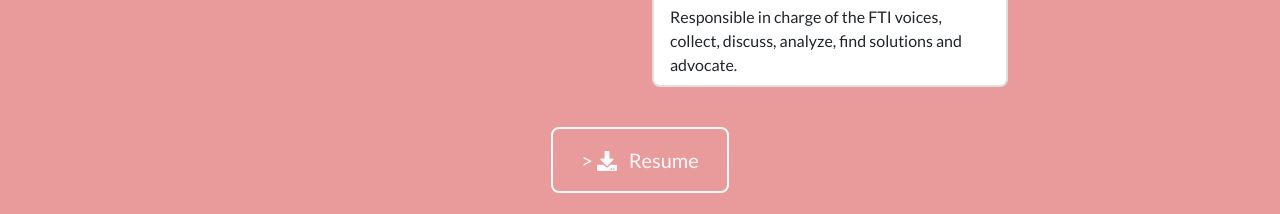
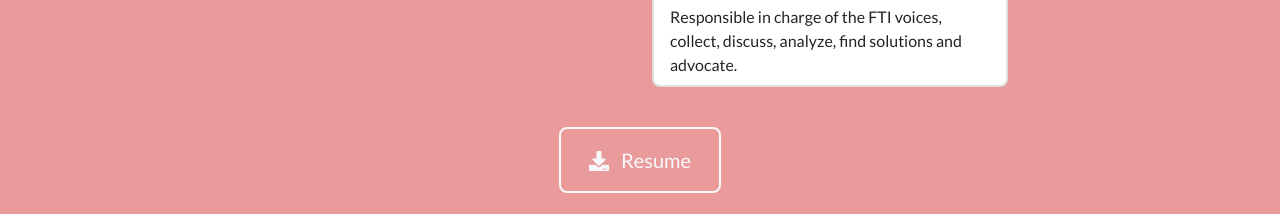
Before and after one commit to diahnkha/portofolio, a plain HTML site: page index.html in a window 1280 px wide. Shown: the part 2604-2818 px from the top of the page. Drawn offline with nearby package versions, Linux system fonts and the light colour scheme.

Commit message:
Update index.html

```diff
--- a/index.html
+++ b/index.html
@@ -175,7 +175,7 @@
 
                 <!-- About Section Button-->
                 <div class="text-center mt-4">
-                    <a class="btn btn-xl btn-outline-light" href=#<!--"https://drive.google.com/file/d/1FuGILwsuKU1I-apNQV1YhDQdXqW5ZiEY/view?usp=sharing"-->>
+                    <a class="btn btn-xl btn-outline-light" href=#><!--"https://drive.google.com/file/d/1FuGILwsuKU1I-apNQV1YhDQdXqW5ZiEY/view?usp=sharing"-->
                         <i class="fas fa-download me-2"></i>
                         Resume
                     </a>
```
